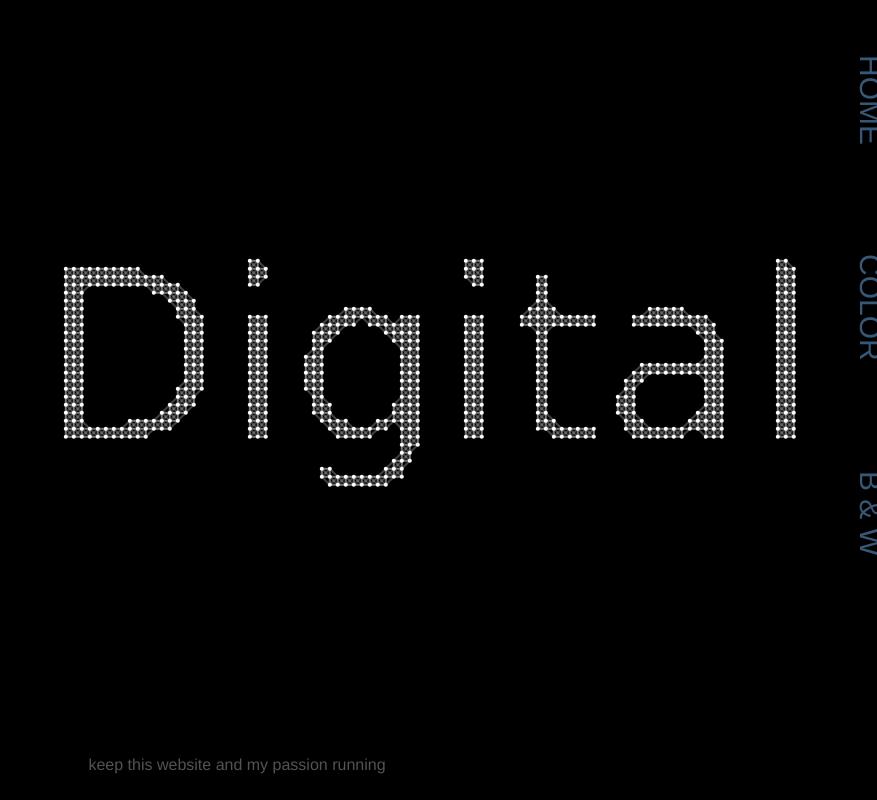
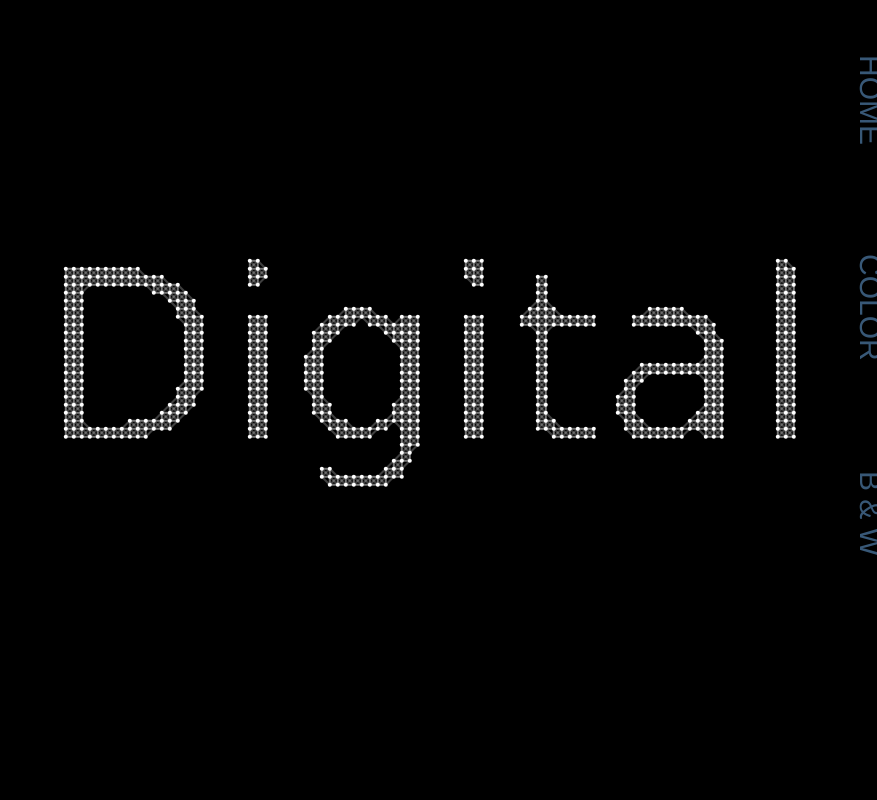
Before and after one commit to danczw/Pixel-Art, a Vue app: page /#/ in a window 1280 px wide. Shown: the whole page, without its empty margins (403-1280 px from the left). Built offline with nearby package versions, Linux system fonts and the light colour scheme.

Commit message:
removed donation link from landing page

```diff
--- a/src/components/particle.vue
+++ b/src/components/particle.vue
@@ -2,9 +2,6 @@
   <div class="wrapper">
     <div class="art">
       <canvas id="canvas1"></canvas>
-    </div>
-    <div class="donation">
-      <p>keep this website and my passion running</p>
     </div>
   </div>
 </template>
```
